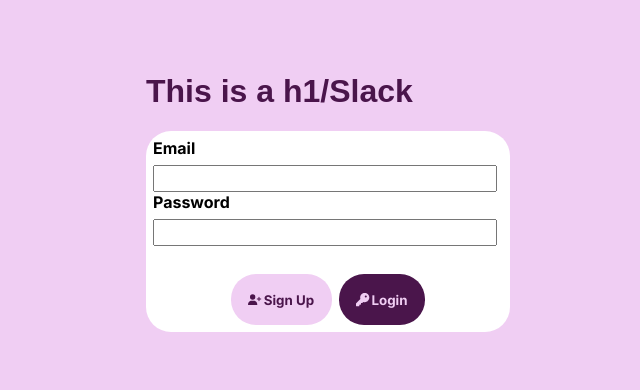
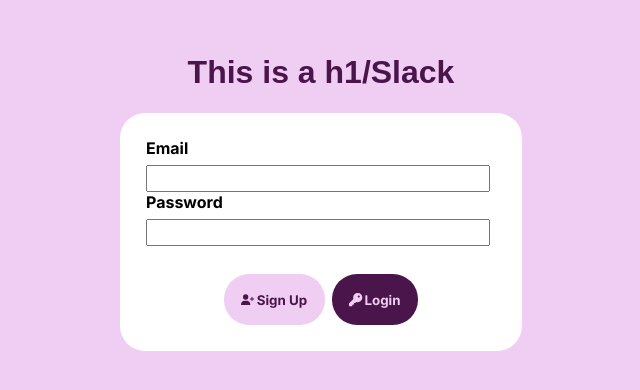
Before and after one commit to codehrh/slackapp, a React (Create React App) app: page / in a window 1280 px wide. Shown: the part 208-598 px from the top of the page, without its empty margins (319-959 px from the left). Built offline with nearby package versions, Linux system fonts and the light colour scheme; a web font is replaced by a local one.

Commit message:
Setting up for layout

```diff
--- a/src/App.css
+++ b/src/App.css
@@ -14,7 +14,7 @@
   color: var(--dark-purple);
 }
 
-.App {
+.loginContainer {
   display: flex;
   flex-direction: column;
   justify-content: center;
--- a/src/App.js
+++ b/src/App.js
@@ -15,11 +15,11 @@
   const router = createBrowserRouter([
     {
       path: "/",
-      element: <Login setUser={setUser} setIsLoggedIn={setIsLoggedIn}/>, // Pass setUser to Login to update user state
+      element: <Login setUser={setUser} setIsLoggedIn={setIsLoggedIn}/>,
     },
     {
       path: "/dashboard",
-      element: <Dashboard user={user} setIsLoggedIn={setIsLoggedIn}/>, // Pass user data to Dashboard
+      element: <Dashboard user={user} setIsLoggedIn={setIsLoggedIn}/>,
     },
   ]);
 
```
